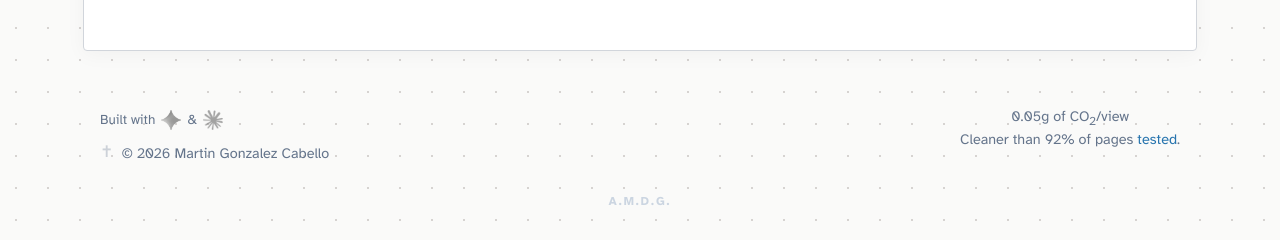
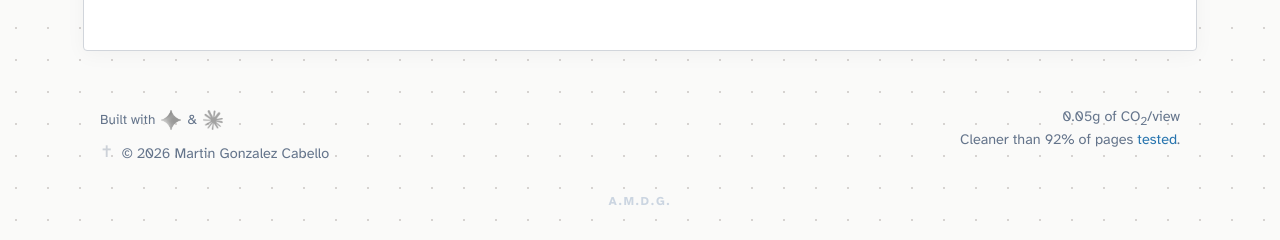
Before and after one commit to martins73/research-site, a Jekyll site: the page built from human-supply-chain.md, in a window 1280 px wide and 1255 px high. Shown: the part 1012-1252 px from the top of the window. Built offline with Jekyll 4.4.1, drawn with Linux system fonts in a browser that asks for light colours.

Commit message:
Refactor footer styles for improved layout
Updated footer layout and alignment styles for better consistency.

```diff
--- a/assets/css/style.css
+++ b/assets/css/style.css
@@ -1237,11 +1237,10 @@ a .cv-logo:hover {
 
 
 /* ============================================================================
-   12. FOOTER (Split Layout - Updated)
+   12. FOOTER
    ============================================================================ */
 
 .site-footer {
-    /* REDUCED TOP PADDING: Changed from space-8 to space-2 */
     padding: var(--space-2) 0 var(--space-8) 0;
     margin-top: 0;
     border-top: none;
@@ -1252,8 +1251,8 @@ a .cv-logo:hover {
 
 .footer-main-row {
     display: flex;
-    justify-content: space-between; /* Pushes Left/Right cols apart */
-    align-items: flex-end;          /* Aligns them at the bottom */
+    justify-content: space-between;
+    align-items: flex-end;
     max-width: 1080px;
     margin: 0 auto var(--space-6) auto;
     padding: 0 var(--space-4);
@@ -1262,20 +1261,20 @@ a .cv-logo:hover {
 .footer-col-left {
     display: flex;
     flex-direction: column;
-    align-items: flex-start; /* Force left alignment */
+    align-items: flex-start;
     gap: var(--space-2);
     text-align: left;
-    flex: 1; /* Allows this column to take space if needed */
+    flex: 1;
 }
 
 .footer-col-right {
     display: flex;
     flex-direction: column;
-    align-items: flex-end;   /* STRICT RIGHT ALIGNMENT */
+    align-items: flex-end;
     justify-content: flex-end;
     text-align: right;
     flex: 1;
-    padding-bottom: 2px;     /* Optical alignment with copyright text */
+    padding-bottom: 2px;
 }
 
 /* --- Content Styling --- */
@@ -1305,10 +1304,18 @@ a .cv-logo:hover {
     line-height: var(--leading-snug);
     color: var(--text-light);
     display: flex;
-    /* ENSURE INTERNAL TEXT ALIGNS RIGHT */
+    /* Forces the container to the right */
+    justify-content: flex-end;
+    /* Forces the text lines INSIDE to align right */
     text-align: right;
-    justify-content: flex-end;
     width: 100%;
+}
+
+/* Crucial: Forces the inserted span to respect right alignment */
+.carbon-badge span,
+.wcb-text {
+    text-align: right;
+    display: inline-block; /* Allows text-align to work on the block */
 }
 
 /* Link Styling (Shared) */
```
